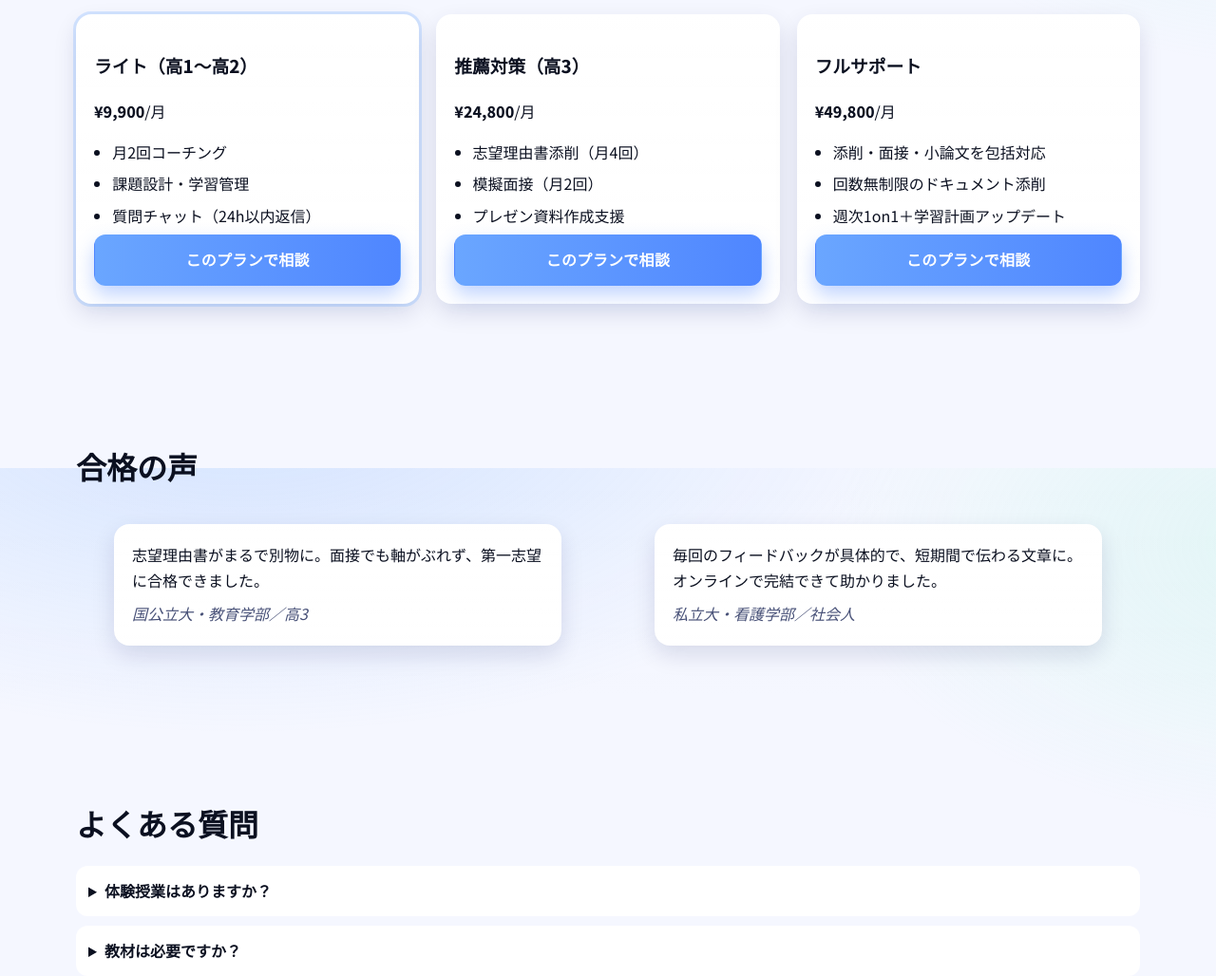
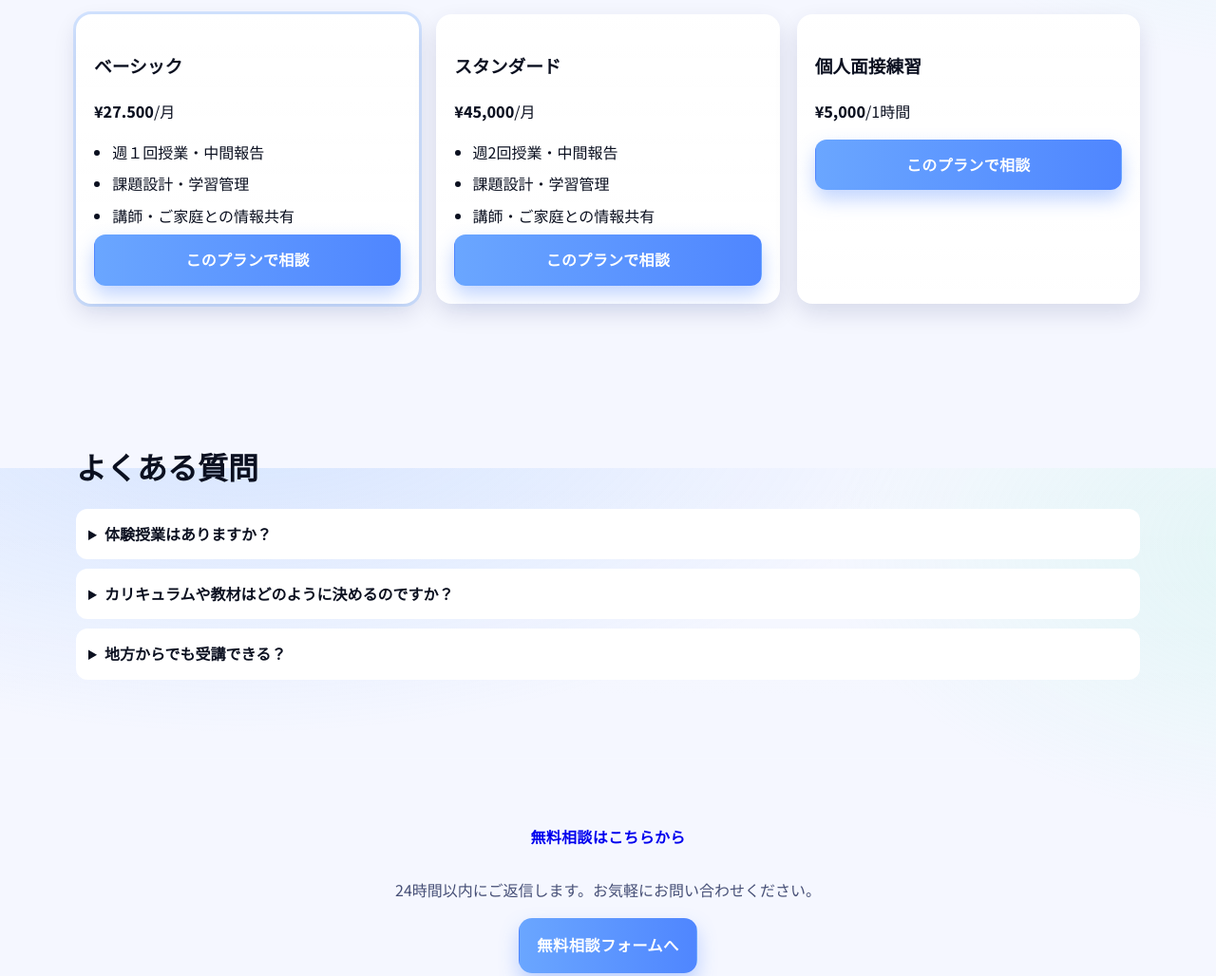
Before and after one commit to thmkmb7-source/stable-education-lp, a plain HTML site: page index2.html in a window 1280 px wide. Shown: the part 1107-2135 px from the top of the page at 95% size. Drawn offline with Linux system fonts and the light colour scheme.

Commit message:
Update index2_202510192359.html

```diff
--- a/index2.html
+++ b/index2.html
@@ -68,69 +68,50 @@
         <h2 class="section-title">コース・料金</h2>
         <div class="grid three">
           <article class="card focus">
-            <h3>ライト（高1〜高2）</h3>
-            <p class="price"><strong>¥9,900</strong>/月</p>
+            <h3>ベーシック</h3>
+            <p class="price"><strong>¥27.500</strong>/月</p>
             <ul class="list">
-              <li>月2回コーチング</li>
+              <li>週１回授業・中間報告</li>
               <li>課題設計・学習管理</li>
-              <li>質問チャット（24h以内返信）</li>
+              <li>講師・ご家庭との情報共有</li>
             </ul>
             <a class="btn btn-primary w-100" href="./contact.html">このプランで相談</a>
           </article>
           <article class="card">
-            <h3>推薦対策（高3）</h3>
-            <p class="price"><strong>¥24,800</strong>/月</p>
+            <h3>スタンダード</h3>
+            <p class="price"><strong>¥45,000</strong>/月</p>
             <ul class="list">
-              <li>志望理由書添削（月4回）</li>
-              <li>模擬面接（月2回）</li>
-              <li>プレゼン資料作成支援</li>
+              <li>週2回授業・中間報告</li>
+              <li>課題設計・学習管理</li>
+              <li>講師・ご家庭との情報共有</li>
             </ul>
             <a class="btn btn-primary w-100" href="./contact.html">このプランで相談</a>
           </article>
           <article class="card">
-            <h3>フルサポート</h3>
-            <p class="price"><strong>¥49,800</strong>/月</p>
-            <ul class="list">
-              <li>添削・面接・小論文を包括対応</li>
-              <li>回数無制限のドキュメント添削</li>
-              <li>週次1on1＋学習計画アップデート</li>
-            </ul>
+            <h3>個人面接練習</h3>
+            <p class="price"><strong>¥5,000</strong>/1時間</p>
+
             <a class="btn btn-primary w-100" href="./contact.html">このプランで相談</a>
           </article>
         </div>
       </div>
     </section>
 
-    <section id="voices" class="section">
-      <div class="container">
-        <h2 class="section-title">合格の声</h2>
-        <div class="grid two">
-          <blockquote class="quote card">
-            <p>志望理由書がまるで別物に。面接でも軸がぶれず、第一志望に合格できました。</p>
-            <cite>国公立大・教育学部／高3</cite>
-          </blockquote>
-          <blockquote class="quote card">
-            <p>毎回のフィードバックが具体的で、短期間で伝わる文章に。オンラインで完結できて助かりました。</p>
-            <cite>私立大・看護学部／社会人</cite>
-          </blockquote>
-        </div>
-      </div>
-    </section>
 
     <section id="faq" class="section alt">
       <div class="container">
         <h2 class="section-title">よくある質問</h2>
         <details class="faq">
           <summary>体験授業はありますか？</summary>
-          <p>はい、オンライン30分の無料相談をご用意しています。まずは学習状況と志望校の確認から始めます。</p>
+          <p>はい、オンライン60分の無料相談をご用意しています。まずは学習状況と志望校の確認から始めます。</p>
         </details>
         <details class="faq">
-          <summary>教材は必要ですか？</summary>
-          <p>基本不要です。課題や資料はオンラインで共有します。</p>
+          <summary>カリキュラムや教材はどのように決めるのですか？</summary></summary>
+          <p>一人ひとりの現状と目標を把握し、目標から逆算して今取り組むべきことを決めていきます。まずはお気軽にご相談下さい。</p>
         </details>
         <details class="faq">
-          <summary>途中解約は可能ですか？</summary>
-          <p>可能です。日割清算は行いませんが、翌月以降の請求は停止します。</p>
+          <summary>地方からでも受講できる？</summary>
+          <p>指導はすべてオンラインで行いますのでご安心ください。授業動画、資料はすべてオンラインで整理、共有しますのでご安心下さい。</p>
         </details>
       </div>
     </section>
@@ -138,7 +119,8 @@
 
   <footer class="site-footer">
     <div class="container">
-      <h2 class="footer-cta">無料相談はこちらから</h2>
+
+      <a href="contact.html" class="btn">無料相談はこちらから</a>
       <p class="lead">24時間以内にご返信します。お気軽にお問い合わせください。</p>
       <a class="btn btn-primary btn-lg" href="./contact.html">無料相談フォームへ</a>
       <p class="note">© <span id="year"></span> Stable Education</p>
```
